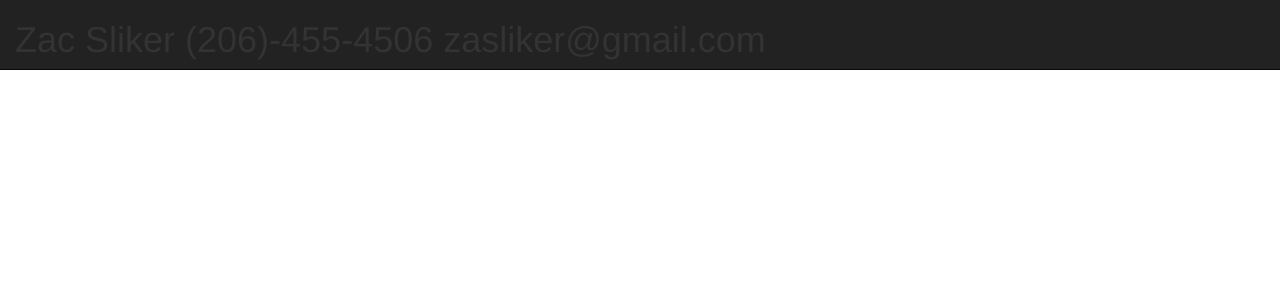
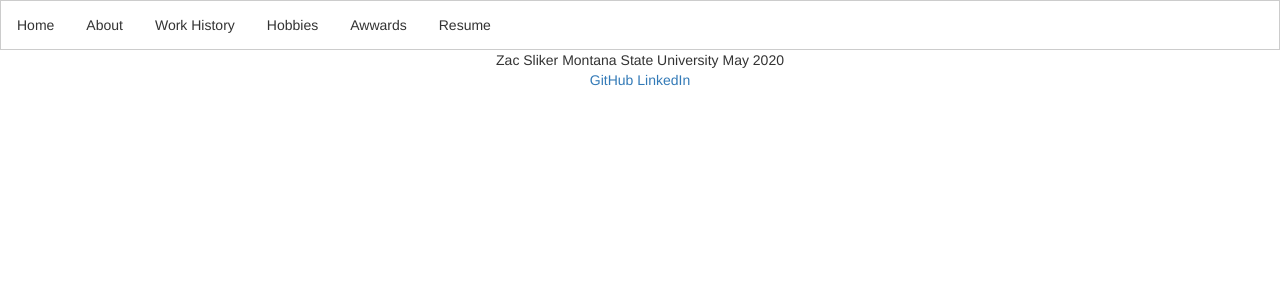
Before and after one commit to Trotsky88/Trotsky88.github.io, a PHP site: page / in a window 1280 px wide. Shown: the top 300 px of the page. Run offline with PHP 8.4, Linux system fonts and the light colour scheme.

Commit message:
updating css for buttons

```diff
--- a/CSS/styles.css
+++ b/CSS/styles.css
@@ -1,3 +1,34 @@
 body{
     position : relative;
 }
+
+.tab {
+  overflow: hidden;
+  border: 1px solid #ccc;
+  background-color: 24, 69, 59;
+}
+
+.tab button {
+  background-color: inherit;
+  float: left;
+  border: none;
+  outline: none;
+  cursor: pointer;
+  padding: 14px 16px;
+  transition: 0.3s;
+}
+
+.tab button:hover {
+  background-color: #ddd;
+}
+
+.tab button.active {
+  background-color: #ccc;
+}
+
+.tabcontent {
+  display: none;
+  padding: 6px 12px;
+  border: 1px solid #ccc;
+  border-top: none;
+}
--- a/index.html
+++ b/index.html
@@ -12,18 +12,45 @@
     </head>
 
     <body data-spy="scroll" data-target=".navbar" data-offset="1000">
-        <nav class="navbar navbar-inverse navbar-fixed-top" style="height: 70px;">
-            <div class="container-fluid">
-          <h1 id="title">Zac Sliker <span id="info">(206)-455-4506  zasliker@gmail.com</span></h1><br>
-            </div>
-        </nav>
+        <!-- Tabs -->
         <div class = "tab">
-        <button class = "tablinks" onclick = "open(event, 'about')">About</button>
-        <button class = "tablinks" onclick = "open(event, 'history')">Work History</button>
-        <button class = "tablinks" onclick = "open(event, 'hobbies')">Hobbies</button>
-        <button class = "tablinks" onclick = "open(event, 'awards')">Awwards</button>
-        <button class = "tablinks" onclick = "open(event, 'resume')">Resume</button>
+        <button class = "tablinks" onclick = "open(event, 'Home')">Home</button>
+        <button class = "tablinks" onclick = "open(event, 'About')">About</button>
+        <button class = "tablinks" onclick = "open(event, 'History')">Work History</button>
+        <button class = "tablinks" onclick = "open(event, 'Hobbies')">Hobbies</button>
+        <button class = "tablinks" onclick = "open(event, 'Awards')">Awwards</button>
+        <button class = "tablinks" onclick = "open(event, 'Resume')">Resume</button>
         </div>
+
+        <!-- tab content -->
+
+        <div id = "Home" class = "tabcontent">
+            <h3> Welcome To My Website</h3>
+            <p>This is my website it is currently under construction more to come</p>
+        </div>
+
+        <div id = "About" class = "tabcontent">
+            <h3> About Me</h3>
+            <img id = 'Zac' src='img/zac.jpg' alt='Zac' height='300' weight='300'>
+            <p> This is me....</p>
+        </div>
+
+        <div id = "History" class = "tabcontent">
+            <h3> My Work History</h3>
+        </div>
+
+        <div id = "Hobbies" class = "tabcontent">
+            <h3> My Hobbies</h3>
+        </div>
+
+        <div id = "Awards" class = "tabcontent">
+            <h3> My Awards</h3>
+        </div>
+
+        <div id = "Resume" class = "tabcontent">
+            <h3> My Resume</h3>
+        </div>
+
 
         <footer class="page-footer font-small green" id="footer">
         <div class="footer-copyright text-center py-3" id="footerInfo">Zac Sliker Montana State University May 2020<div id="links"><a href="https://github.com/Trotsky88">GitHub</a> <a href="https://www.linkedin.com/in/zac-sliker-b50942159/">LinkedIn</a></div></div>
```
